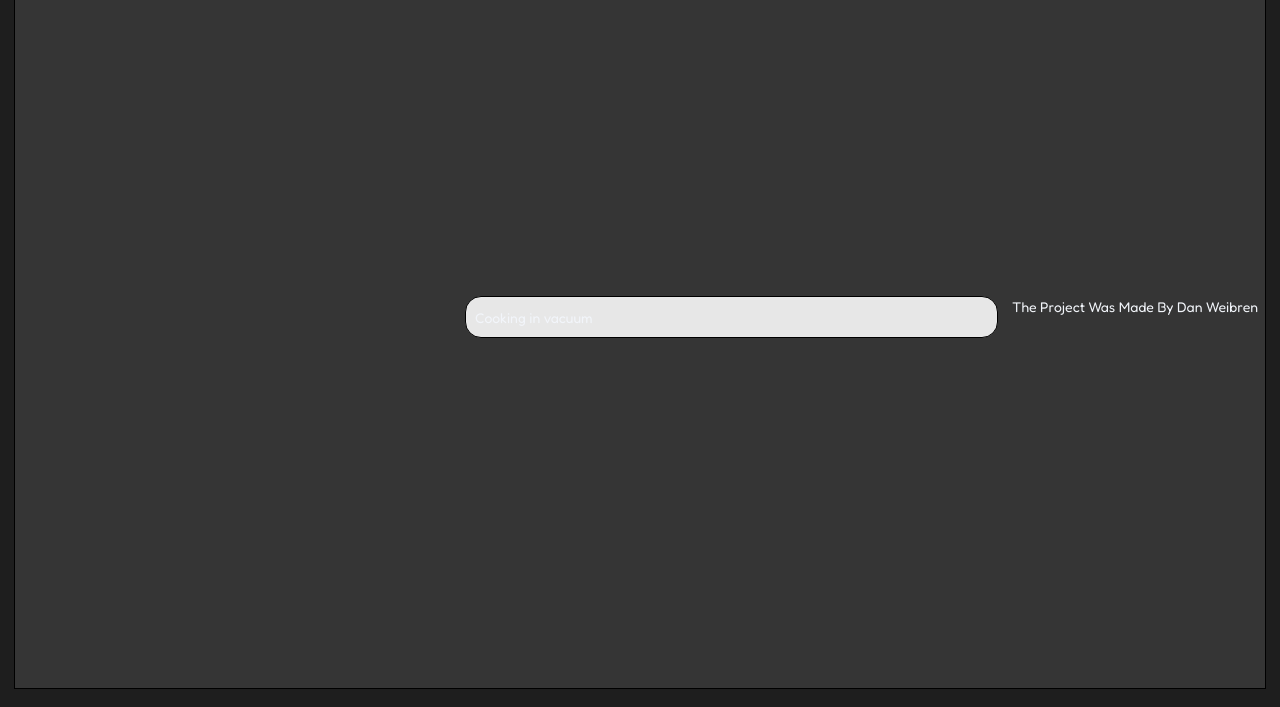
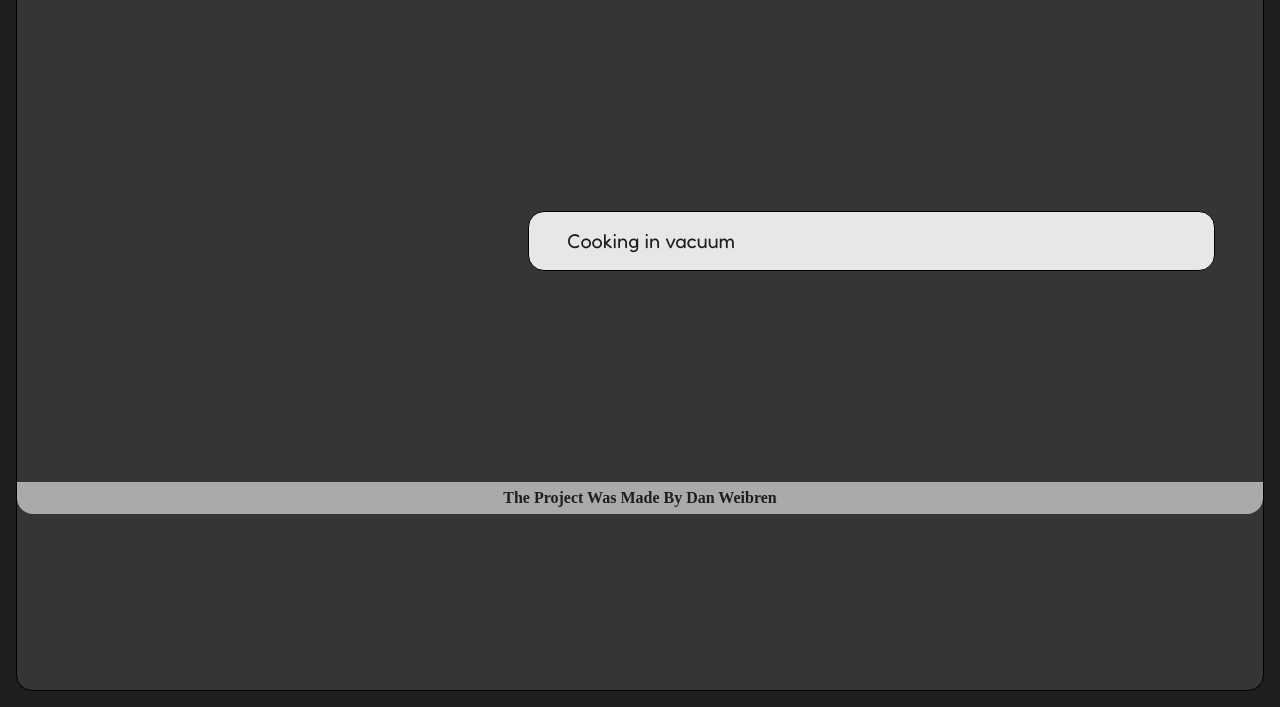
Before and after one commit to WDD-CODER/ex-WikiTube33, a plain HTML site: page index.html in a window 1280 px wide. Shown: the part 125-832 px from the top of the page. Drawn offline with nearby package versions, Linux system fonts and the light colour scheme; no server answers; a web font is replaced by a local one.

Commit message:
Refactored base styling for improved structure and consistency across the application.

```diff
--- a/style/basic/basic.css
+++ b/style/basic/basic.css
@@ -8,7 +8,6 @@ html {
     margin: 1em;
 
     font-family: 'fredoka';
-    font-size: 14px;
 
     color: var(--clr-white-base);
     background: var(--clr-primary-base);
--- a/style/basic/layout.css
+++ b/style/basic/layout.css
@@ -4,21 +4,18 @@
 
     justify-items: center;
 
-    padding: .5em;
-
     border: 1px black solid;
+    border-radius: 2vh;
     background-color: var(--clr-primary--1);
 }
 
 
 .main-content-layout {
     display: grid;
-    /* grid-template-columns: 40% 60%; */
 
     grid-column: 2;
     justify-items: center;
 
-    /* padding: 1em; */
     gap: 1em;
 
     width: 100%;
--- a/style/basic/rest.css
+++ b/style/basic/rest.css
@@ -7,12 +7,6 @@
 
 /* Remove margin & padding noise */
 body,
-h1,
-h2,
-h3,
-h4,
-h5,
-h6,
 p,
 ul,
 ol,
@@ -27,7 +21,7 @@ dd {
 /* Body defaults */
 body {
   min-height: 100vh;
-  line-height: 1.5;
+  /* line-height: 1.5; */
 }
 
 /* Reset media elements */
@@ -62,11 +56,14 @@ h3,
 h4,
 h5,
 h6 {
+  margin: 0;
+  padding: 0;
   text-wrap: balance;
 }
 
 p {
   text-wrap: pretty;
+  margin: 0;
 }
 
 /* Form elements reset */
@@ -83,16 +80,8 @@ select {
 }
 
 /* Accessible motion and scrolling */
-@media (prefers-reduced-motion: no-preference) {
-  html {
-    scroll-behavior: smooth;
-  }
-}
 
 /* Optional: Dark mode hint */
-html {
-  color-scheme: light dark;
-}
 
 /* Does:
 ✔️ Normalizes layout spacing
--- /dev/null
+++ b/style/components.css/footer.css
@@ -0,0 +1,20 @@
+footer {
+    grid-column: 1/-1;
+    grid-row: 3;
+
+    margin-top: 2em;
+
+    place-content: center;
+
+    text-align: center;
+    width: 100%;
+    height: 2em;
+
+    font-family: 'Rubik_Doodle_Shadow';
+    font-weight: bold;
+
+    color: var(--clr-primary-base);
+    border-radius:  0 0 2vh 2vh;
+
+    background-color: var(--clr-sec-1);
+}
--- a/style/components.css/main-header.css
+++ b/style/components.css/main-header.css
@@ -1,4 +1,7 @@
 .main-header {
+
+    margin-block:20px;
+
     text-shadow: 2px 2px 4px rgba(0, 0, 0, 0.4);
     text-transform: uppercase;
 
--- a/style/components.css/search-bar.css
+++ b/style/components.css/search-bar.css
@@ -1,13 +1,23 @@
 .search-bar {
     grid-column: 2;
+
     width: 95%;
-    height: 3em;
+    max-height: 3em;
+
+    padding: 1rem;
+
+    align-self: center;
+    align-content: center;
+
+    font-size: 1.25em;
+    color: var(--clr-primary-base);
+
+    border-radius: 2vh;
+    background-color: var(--clr-sec--1);
+    border: 1px black solid;
+}
 
 
-    padding: .5em;
-    align-content: center;
-
-    border-radius: 2vh;
-    background-color: var(--clr-third--1);
-    border: 1px black solid;
+.search-bar input {
+    margin-inline-start: 1em;
 }
--- a/style/components.css/video.css
+++ b/style/components.css/video.css
@@ -13,32 +13,40 @@
 
 .video-card {
     display: grid;
-    grid-template-columns: 1fr 1fr;
+    grid-template-columns: minmax(30px, 60%) 40%;
 
-    gap: .25em;
+    /* align-items: center; */
+    /* prevents grid rows from stretching */
+    /* justify-items: start; */
+    place-items: center;
+
+    gap: 1em;
     padding: .5em;
 
     border-radius: 2vh;
     border: 1px black solid;
+    background-color: var(--clr-primary--2);
 }
 
 .video-card figure {
     grid-column: 2;
-    grid-row: 1/3;
-    justify-self: center;
-    align-self: center;
+    grid-row: 1/4;
 }
 
-figure img{
+figure img {
     width: 100%;
+}
+
+.video-info {
+    grid-column: 1;
+    grid-row: 1/3;
 }
 
 .video-card p {
     grid-column: 1;
-}
-
-.video-info {
-    grid-column: 1;
+    grid-row: 3;
+    width: 100%;
+    overflow: hidden;
 }
 
 .video-info h4 {
--- a/style/components.css/wiki-info.css
+++ b/style/components.css/wiki-info.css
@@ -16,8 +16,9 @@
 
     border-radius: 2vh;
     border: 1px black solid;
-    background-color: var(--clr-sec-base);
 
+color: var(--clr-primary-base);
+    background-color: var(--clr-sec-1);
 }
 
 .wiki-article h4 {
@@ -25,6 +26,6 @@
     text-decoration: underline;
 
     text-underline-offset: 4px;
-    text-decoration-color: var(--clr-black-base);
+    text-decoration-color: var(--clr-primary-base);
 
 }
--- a/style/setup/vars.css
+++ b/style/setup/vars.css
@@ -3,19 +3,21 @@
 :root {
     /*Colors */
     /* first Family */
+    --clr-primary--2: #4c4c4c;
     --clr-primary--1: #353535;
     --clr-primary-base: #1E1E1E;
     --clr-primary-1: #0e0e0e;
 
     /* sec Family */
-    --clr-sec--1: #68a2ff;
-    --clr-sec-base: #3B82F6;
-    --clr-sec-1: #2a5fb4;
+    --clr-sec--1: #e7e7e7;
+    --clr-sec-base: #d6d6d6;
+    --clr-sec-1: #aaaaaa;
 
-    /* last Family */
-    --clr-third--1: #e7e7e7;
-    --clr-third-base: #d6d6d6;
-    --clr-third-1: #aaaaaa;
+    /* third Family */
+    --clr-third--1: #68a2ff;
+    --clr-third-base: #3B82F6;
+    --clr-third-1: #2a5fb4;
+
 
 
 
--- a/style/style.css
+++ b/style/style.css
@@ -15,6 +15,7 @@
 @import url('/style/components.css/search-bar.css');
 @import url('/style/components.css/wiki-info.css');
 @import url('/style/components.css/main-header.css');
+@import url('/style/components.css/footer.css');
 
 /* MQ */
 @import url('/style/setup/mq.css');
```
